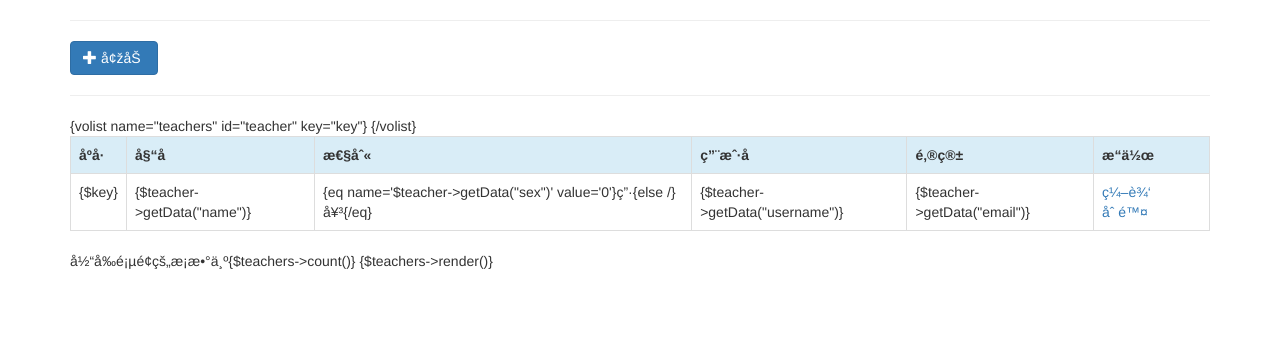
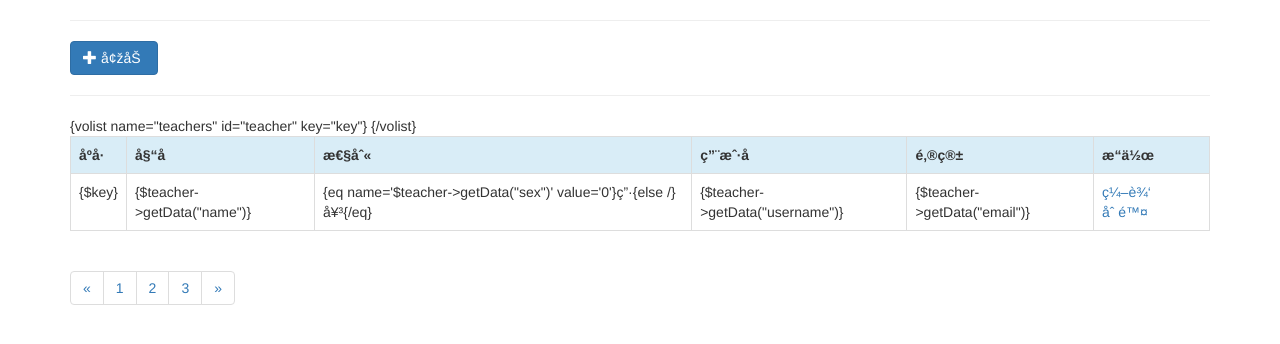
Before and after one commit to lcbfighting/thinkphp5-samplecode, a PHP site: page /DbName/application/index/view/Teacher/index.html in a window 1280 px wide. Shown: the top 344 px of the page. Run offline with PHP 8.4, Linux system fonts and the light colour scheme; some libraries are stand-ins or nearby versions.

Commit message:
3.7.3 分页原理

```diff
--- a/application/index/view/Teacher/index.html
+++ b/application/index/view/Teacher/index.html
@@ -34,8 +34,23 @@
 			</tr>
 			{/volist}
 		    </table>
-		    当前页面的条数为{$teachers->count()}
-		    {$teachers->render()}
+		    <nav>
+                <ul class="pagination">
+                    <li>
+                        <a href="{:url('?page=1')}" aria-label="Previous">
+                            <span aria-hidden="true">&laquo;</span>
+                        </a>
+                    </li>
+                    <li><a href="{:url('?page=1')}">1</a></li>
+                    <li><a href="{:url('?page=2')}">2</a></li>
+                    <li><a href="{:url('?page=3')}">3</a></li>
+                    <li>
+                        <a href="{:url('?page=3')}" aria-label="Next">
+                            <span aria-hidden="true">&raquo;</span>
+                        </a>
+                    </li>
+                </ul>
+            </nav>
         </div>
     </div>
 </body>
```
Also changed, not shown: application/index/controller/TeacherController.php (+10 -8 lines), runtime/temp/4a5c83ae2183cb1c8050a5274934a515.php (+18 -3 lines).
